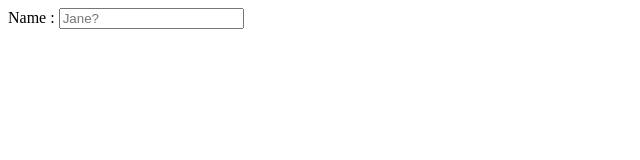
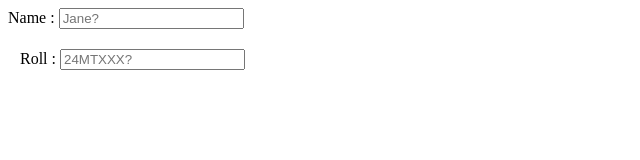
Before and after one commit to scodez3-14/Dev_Prac, a plain HTML site: page form.html in a window 1280 px wide. Shown: the whole page, without its empty margins (0-640 px from the left). Drawn offline with Linux system fonts and the light colour scheme.

Commit message:
3Rd commit

```diff
--- a/form.html
+++ b/form.html
@@ -3,13 +3,25 @@
 <head>
     <meta charset="UTF-8">
     <title>Form</title>
+    <link rel="stylesheet" href="style.css">
 </head>
 
 
 <body>
     <form action="https://httpbin.org/get" method="get">
+
+     <div>
         <label for="firstName">Name :</label>
         <input type="text" name="firstName" id="firstName" placeholder="Jane?">
+
+        <div id="roll-div">
+        <label for="roll" >Roll :</label>
+        <input type="text" name="roll" id="roll" placeholder="24MTXXX?">
+       </div>
+
+
+
+
 
     </form>
 </body>
--- /dev/null
+++ b/style.css
@@ -0,0 +1,4 @@
+#roll-div {
+  margin-top: 20px;
+  margin-left: 12px;
+}
```
